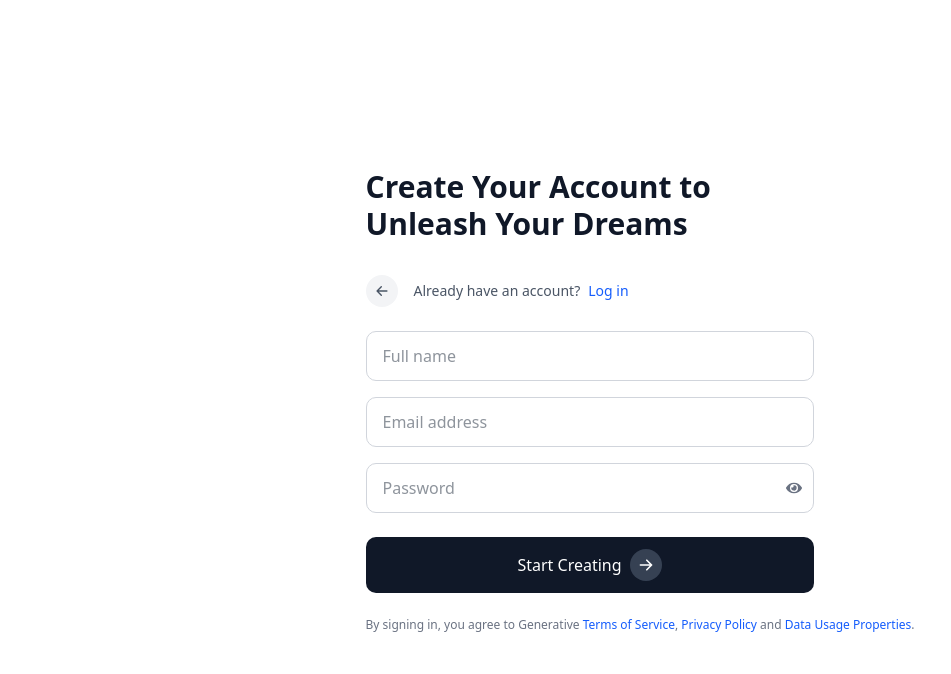
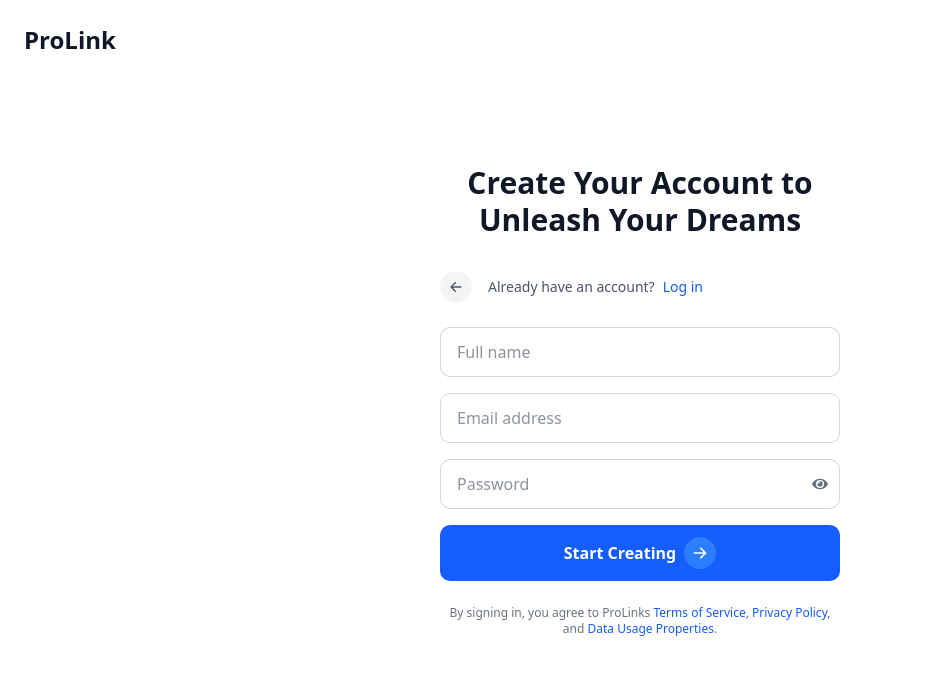
Before and after one commit to Ujjwaltyagi295/ProLink, a Next.js app in the folder frontend/: page /auth/signup in a window 1280 px wide. Shown: the top 674 px of the page, without its empty margins (0-951 px from the left). Built offline with nearby package versions, Linux system fonts and the light colour scheme.

Commit message:
Enhances authentication pages' functionality
Improves the login and signup pages with password visibility toggle, and UI enhancements for a better user experience.

```diff
--- a/frontend/src/app/auth/login/page.tsx
+++ b/frontend/src/app/auth/login/page.tsx
@@ -1,38 +1,35 @@
-"use client"
-import Link from 'next/link';
-import React, { useState } from 'react';
-import { motion } from 'motion/react';
-import { FaGoogle } from 'react-icons/fa';
-import { MdEmail } from 'react-icons/md';
+"use client";
+
+import React, { useState } from "react";
+
+import { motion } from "framer-motion";
+import { FaGoogle, FaEye, FaEyeSlash } from "react-icons/fa";
+import { MdEmail } from "react-icons/md";
+import Link from "next/link";
 
 const LoginPage: React.FC = () => {
-    const [isSignin,setIsSignin]=useState(false)
-    const toggleSignup=()=>{
-      setIsSignin(!isSignin)
-    }
+  const [isSignin, setIsSignin] = useState(false);
+  const [showPassword, setShowPassword] = useState(false);
+
+  const toggleSignup = () => {
+    setIsSignin(true);
+  };
 
   return (
-    <motion.div initial={{
-      opacity:0,
-      y:"-10%",
-
-
-    }}
-      animate={{
-        opacity:100,
-        y:"0%"
-
-      }}
-      transition={{
-        duration:"0.3",
-        ease:"easeIn"
-      }}
-    className="flex min-h-screen bg-white">
+    <motion.div
+      initial={{ opacity: 0, y: -20 }}
+      animate={{ opacity: 1, y: 0 }}
+      transition={{ duration: 0.5, ease: "easeInOut" }}
+      className="flex min-h-screen bg-white"
+    >
+      <Link href="/" className="absolute top-6 left-6">
+        <h1 className="text-2xl font-Nunito font-bold font-sans text-gray-900 hover:text-blue-600 transition-colors duration-200">
+          ProLink
+        </h1>
+      </Link>
 
       <div className="w-full flex items-center justify-center px-8">
-
         <div className="w-full max-w-md">
-
           <h1 className="text-4xl font-bold text-gray-900 mb-2">
             Build Collaborate
           </h1>
@@ -40,38 +37,82 @@ const LoginPage: React.FC = () => {
             With ProLink
           </h2>
 
-          {/* Sign in buttons */}
           <div className="space-y-4">
             <button className="flex items-center justify-center gap-3 w-full bg-white border border-gray-300 rounded-lg py-3 px-4 hover:bg-gray-50 transition shadow-sm">
               <FaGoogle className="text-xl" />
               <span className="text-gray-700">Continue with Google</span>
-              <div className="flex-grow"></div>
-              <div className="flex items-center justify-center h-6 w-6 text-blue-500">
-                <svg width="24" height="24" viewBox="0 0 100 100" fill="currentColor">
-                  <path d="M50 0C22.4 0 0 22.4 0 50s22.4 50 50 50 50-22.4 50-50S77.6 0 50 0zm0 88C29 88 12 71 12 50S29 12 50 12s38 17 38 38-17 38-38 38z"/>
-                  <path d="M63 37c-1.6-1.6-4.2-1.6-5.8 0l-7.2 7.2-7.2-7.2c-1.6-1.6-4.2-1.6-5.8 0-1.6 1.6-1.6 4.2 0 5.8l7.2 7.2-7.2 7.2c-1.6 1.6-1.6 4.2 0 5.8 1.6 1.6 4.2 1.6 5.8 0l7.2-7.2 7.2 7.2c1.6 1.6 4.2 1.6 5.8 0 1.6-1.6 1.6-4.2 0-5.8L56 50l7.2-7.2c1.6-1.6 1.6-4.2-.2-5.8z"/>
-                </svg>
-              </div>
             </button>
-            <Link href="/auth/signup">
-            <button onClick={toggleSignup} className="flex items-center justify-center gap-3 w-full bg-white border border-gray-300 rounded-lg py-3 px-4 hover:bg-gray-50 transition shadow-sm">
-              <MdEmail className="text-xl" />
-              <span  className="text-gray-700">Continue with Email</span>
-              <div className="flex-grow"></div>
-              <div className="h-6 w-6 flex items-center justify-center text-gray-500">
-                <svg width="20" height="20" viewBox="0 0 24 24" fill="none" stroke="currentColor" strokeWidth="2" strokeLinecap="round" strokeLinejoin="round">
-                  <path d="M9 18l6-6-6-6" />
-                </svg>
-              </div>
-            </button>
-            </Link>
+
+            {!isSignin && (
+              <button
+                onClick={toggleSignup}
+                className="flex items-center justify-center gap-3 w-full bg-white border border-gray-300 rounded-lg py-3 px-4 hover:bg-gray-50 transition shadow-sm"
+              >
+                <MdEmail className="text-xl" />
+                <span className="text-gray-700">Continue with Email</span>
+              </button>
+            )}
+
+            {isSignin && (
+              <motion.div
+                initial={{ opacity: 0, y: -10 }}
+                animate={{ opacity: 1, y: 0 }}
+                transition={{ duration: 0.3, ease: "easeOut" }}
+                className="space-y-4"
+              >
+                <input
+                  type="email"
+                  placeholder="Email address"
+                  className="w-full px-4 py-3 rounded-lg border border-gray-300 focus:ring-2 focus:ring-blue-500 text-gray-800"
+                />
+                <div className="relative">
+                  <input
+                    type={showPassword ? "text" : "password"}
+                    placeholder="Password"
+                    className="w-full px-4 py-3 rounded-lg border border-gray-300 focus:ring-2 focus:ring-blue-500 text-gray-800"
+                  />
+                  <button
+                    type="button"
+                    onClick={() => setShowPassword(!showPassword)}
+                    className="absolute right-3 top-1/2 transform -translate-y-1/2 text-gray-500"
+                  >
+                    {showPassword ? <FaEyeSlash /> : <FaEye />}
+                  </button>
+                </div>
+
+                <button className="w-full bg-blue-600 text-white py-3 px-4 rounded-lg hover:bg-blue-700 transition font-semibold">
+                  Login
+                </button>
+
+                <p className="text-sm text-center text-gray-600">
+                  Don’t have an account?{" "}
+                  <Link href="/auth/signup">
+                    <span className="text-blue-600 hover:underline font-medium">
+                      Create one
+                    </span>
+                  </Link>
+                </p>
+              </motion.div>
+            )}
           </div>
 
           <p className="text-xs text-gray-500 mt-8">
             By signing in, you agree to ProLink
-            <a href="#" className="text-blue-600 hover:underline"> Terms of Service</a>,
-            <a href="#" className="text-blue-600 hover:underline"> Privacy Policy</a> and
-            <a href="#" className="text-blue-600 hover:underline"> Data Usage Properties</a>.
+            <a href="#" className="text-blue-600 hover:underline">
+              {" "}
+              Terms of Service
+            </a>
+            ,
+            <a href="#" className="text-blue-600 hover:underline">
+              {" "}
+              Privacy Policy
+            </a>
+            , and
+            <a href="#" className="text-blue-600 hover:underline">
+              {" "}
+              Data Usage Properties
+            </a>
+            .
           </p>
         </div>
       </div>
--- a/frontend/src/app/auth/signup/page.tsx
+++ b/frontend/src/app/auth/signup/page.tsx
@@ -1,18 +1,32 @@
-"use client"
-import React, { useState } from 'react';
-import Link from 'next/link';
-import { FaEye, FaEyeSlash } from 'react-icons/fa';
-import { HiArrowLeft, HiArrowRight } from 'react-icons/hi';
+"use client";
+
+import React, { useState } from "react";
+import Link from "next/link";
+import { useRouter } from "next/navigation";
+import { motion } from "framer-motion";
+import { FaEye, FaEyeSlash } from "react-icons/fa";
+import { HiArrowLeft, HiArrowRight } from "react-icons/hi";
 
 const SignupPage: React.FC = () => {
   const [showPassword, setShowPassword] = useState(false);
+  const router = useRouter();
 
   return (
-    <div className='flex min-h-screen w-full items-center bg-white justify-center'>
+    <motion.div
+      initial={{ opacity: 0, y: -20 }}
+      animate={{ opacity: 1, y: 0 }}
+      transition={{ duration: 0.5, ease: "easeInOut" }}
+      className="flex min-h-screen w-full items-center justify-center bg-white"
+    >
+      <Link href="/" className="absolute top-6 left-6">
+        <h1 className="text-2xl font-Nunito font-bold font-sans text-gray-900 hover:text-blue-600 transition-colors duration-200">
+          ProLink
+        </h1>
+      </Link>
 
-      <div className="  flex flex-col  py-8 px-6">
+      <div className="flex flex-col py-8 px-6 w-full max-w-md">
         {/* Header */}
-      <div className="mb-8">
+        <div className="mb-8 text-center">
           <h1 className="text-3xl font-bold text-gray-900 leading-tight">
             Create Your Account to
             <br />
@@ -22,7 +36,10 @@ const SignupPage: React.FC = () => {
 
         {/* Login link */}
         <div className="flex items-center mb-6 text-sm">
-        <button className="flex items-center justify-center w-8 h-8 rounded-full bg-gray-100 mr-4">
+          <button
+            className="flex items-center justify-center w-8 h-8 rounded-full bg-gray-100 mr-4"
+            onClick={() => router.push("/auth/login")}
+          >
             <HiArrowLeft className="text-gray-600" />
           </button>
           <span className="text-gray-600">Already have an account?</span>
@@ -32,32 +49,27 @@ const SignupPage: React.FC = () => {
         </div>
 
         {/* Form */}
-      <form className="w-full max-w-md">
-        <div className="space-y-4">
+        <form className="w-full space-y-4">
           {/* Full name input */}
-          <div>
           <input
             type="text"
             placeholder="Full name"
-              className="w-full px-4 py-3 rounded-lg border border-gray-300 focus:outline-none focus:ring-2 focus:ring-blue-500 focus:border-transparent text-gray-800"
+            className="w-full px-4 py-3 rounded-lg border border-gray-300 focus:outline-none focus:ring-2 focus:ring-blue-500 text-gray-800"
           />
-          </div>
 
           {/* Email input */}
-          <div>
           <input
             type="email"
             placeholder="Email address"
-              className="w-full px-4 py-3 rounded-lg border border-gray-300 focus:outline-none focus:ring-2 focus:ring-blue-500 focus:border-transparent text-gray-800"
+            className="w-full px-4 py-3 rounded-lg border border-gray-300 focus:outline-none focus:ring-2 focus:ring-blue-500 text-gray-800"
           />
-          </div>
 
           {/* Password input */}
           <div className="relative">
             <input
               type={showPassword ? "text" : "password"}
               placeholder="Password"
-              className="w-full px-4 py-3 rounded-lg border border-gray-300 focus:outline-none focus:ring-2 focus:ring-blue-500 focus:border-transparent text-gray-800"
+              className="w-full px-4 py-3 rounded-lg border border-gray-300 focus:outline-none focus:ring-2 focus:ring-blue-500 text-gray-800"
             />
             <button
               type="button"
@@ -67,29 +79,37 @@ const SignupPage: React.FC = () => {
               {showPassword ? <FaEyeSlash /> : <FaEye />}
             </button>
           </div>
-        </div>
 
           {/* Submit button */}
           <button
             type="submit"
-          className="w-full mt-6 py-3 px-4 bg-gray-900 hover:bg-gray-800 text-white rounded-lg flex items-center justify-center"
+            className="w-full mt-4 py-3 px-4 bg-blue-600 hover:bg-blue-700 text-white rounded-lg flex items-center justify-center font-semibold"
           >
             <span>Start Creating</span>
-          <div className="ml-2 rounded-full bg-gray-700 w-8 h-8 flex items-center justify-center">
+            <div className="ml-2 rounded-full bg-blue-500 w-8 h-8 flex items-center justify-center">
               <HiArrowRight className="text-white" />
             </div>
           </button>
         </form>
 
         {/* Terms and conditions */}
-      <div className="mt-auto pt-6 text-xs text-gray-500">
-        By signing in, you agree to Generative {' '}
-        <a href="#" className="text-blue-600 hover:underline">Terms of Service</a>,{' '}
-        <a href="#" className="text-blue-600 hover:underline">Privacy Policy</a> and{' '}
-        <a href="#" className="text-blue-600 hover:underline">Data Usage Properties</a>.
+        <div className="pt-6 text-xs text-gray-500 text-center">
+          By signing in, you agree to ProLinks{" "}
+          <a href="#" className="text-blue-600 hover:underline">
+            Terms of Service
+          </a>
+          ,{" "}
+          <a href="#" className="text-blue-600 hover:underline">
+            Privacy Policy
+          </a>
+          , and{" "}
+          <a href="#" className="text-blue-600 hover:underline">
+            Data Usage Properties
+          </a>
+          .
         </div>
       </div>
-    </div>
+    </motion.div>
   );
 };
 
--- a/frontend/src/components/navbar/menu.tsx
+++ b/frontend/src/components/navbar/menu.tsx
@@ -26,7 +26,7 @@ const MenuHover = ({ menu }: { menu: MenuItem }) => {
       className="relative"
     >
       <button
-        className="group  cursor-pointer inline-flex h-9 items-center justify-center gap-2 rounded-lg px-3 py-2 transition-colors duration-200 hover:bg-neutral-100"
+        className="group font-sans  cursor-pointer inline-flex h-9 items-center justify-center gap-2 rounded-lg px-3 py-2 transition-colors duration-200 hover:bg-neutral-100"
       >
         {menu.title}
        {hasSubMenu?  <motion.svg
```
Also changed, not shown: frontend/components.json. Lines whose indentation alone changed are shown as unchanged.
